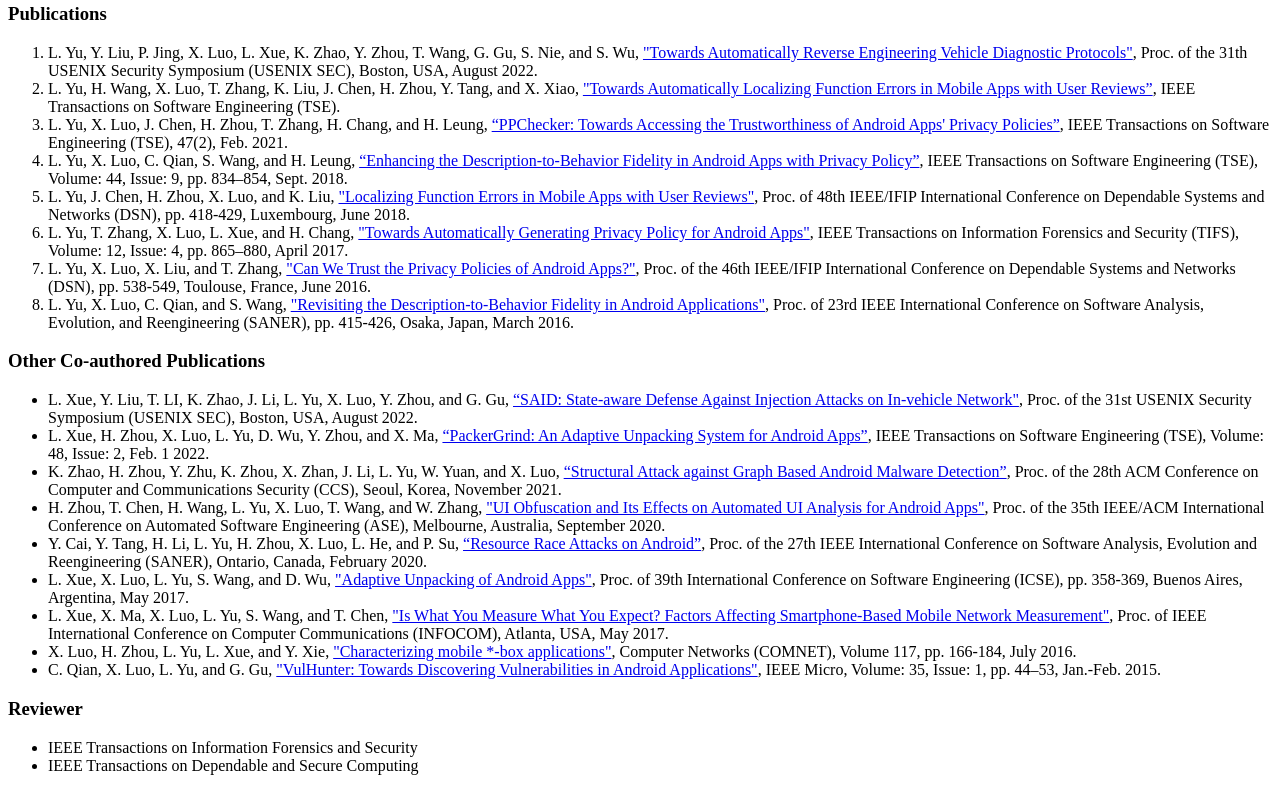
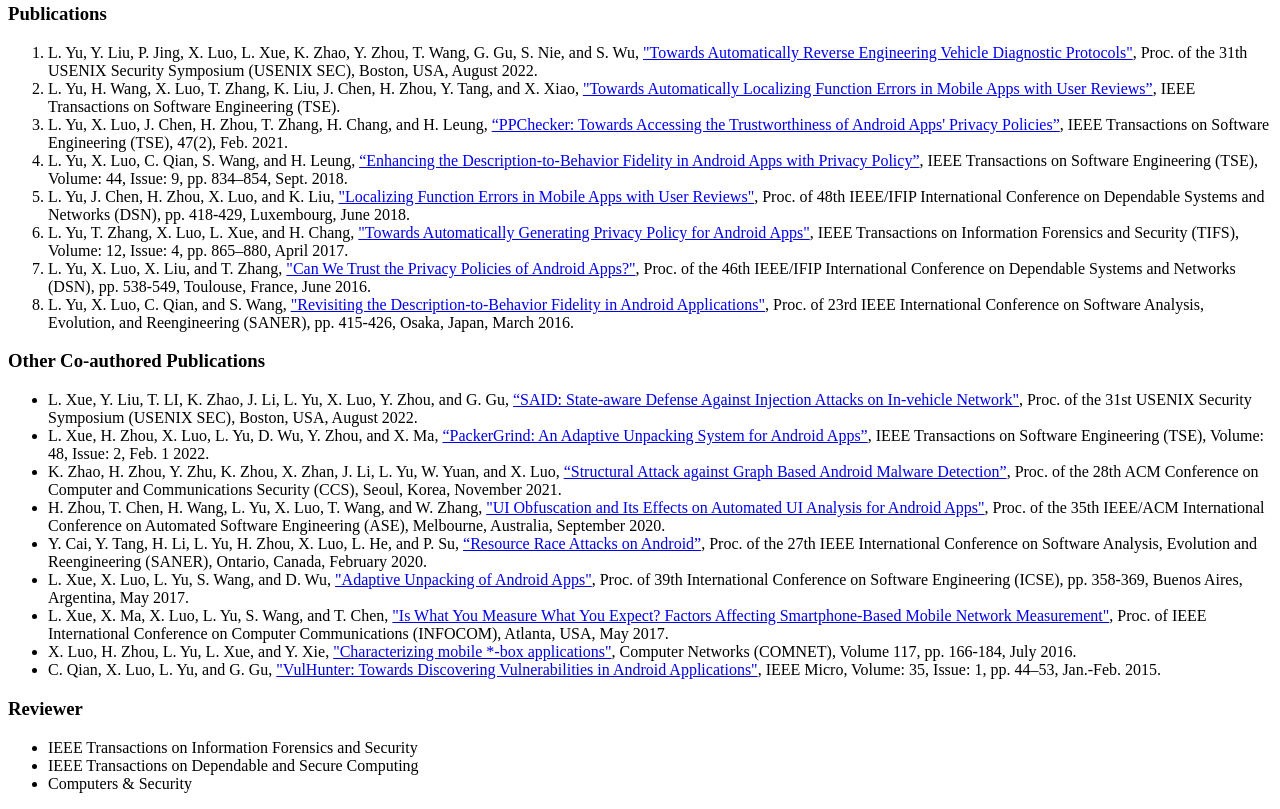
Before and after one commit to yulele/yulele.github.io, a plain HTML site: page index.html in a window 1280 px wide. Shown: the part 315-1124 px from the top of the page. Drawn offline with Linux system fonts and the light colour scheme.

Commit message:
Update index.html

```diff
--- a/index.html
+++ b/index.html
@@ -44,6 +44,7 @@
 <ul>
   <li>IEEE Transactions on Information Forensics and Security</li>
   <li>IEEE Transactions on Dependable and Secure Computing</li>
+  <li>Computers & Security</li>
 <ul>
 
 </body>
```
